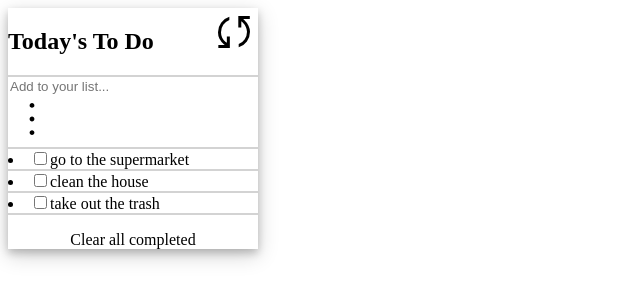
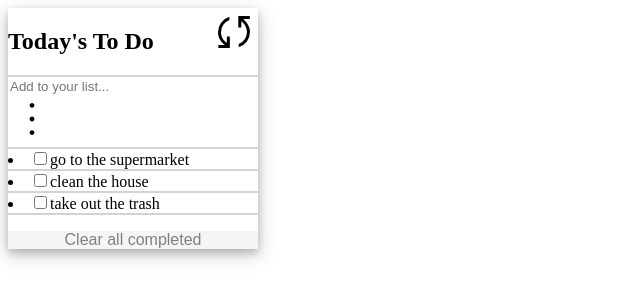
Before and after one commit to fdezcaminero/to-do-list, a website built with webpack: page src/index.html in a window 1280 px wide. Shown: the full height of the page, 0-640 px from the left. Built offline with nearby package versions, Linux system fonts and the light colour scheme.

Commit message:
Style 'Clear all completed' section

```diff
--- a/src/index.html
+++ b/src/index.html
@@ -19,7 +19,9 @@
     <section class="todoList">
     </section>
 
-    <p class="bottomPart">Clear all completed</p>
+    <section class="bottomPart">
+      <p>Clear all completed</p>
+    </section>
   </main>
   <script src="index.js"></script>
 </body>
--- a/src/style.css
+++ b/src/style.css
@@ -14,6 +14,9 @@
 
 .bottomPart {
   text-align: center;
+  background-color: whitesmoke;
+  color: gray;
+  font-family: sans-serif;
 }
 
 .mainInput {
```
Also changed, not shown: dist/index.html.
